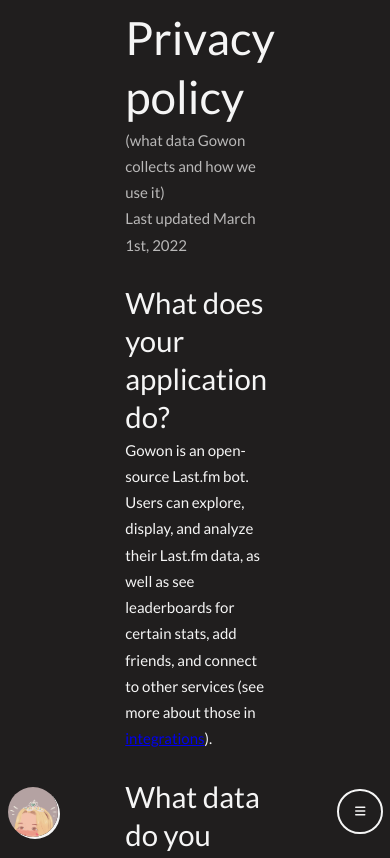
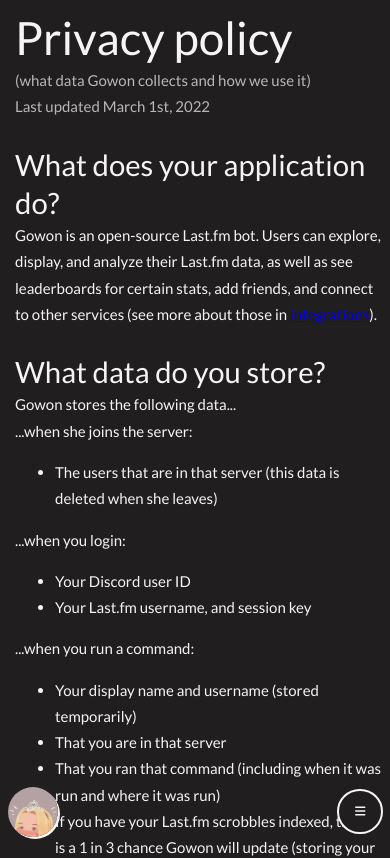
Before and after one commit to gowon-bot/gowon.ca, a React (Create React App) app: page /privacy in a window 390 px wide. Shown: the top 858 px of the page. Built offline with nearby package versions, Linux system fonts and the light colour scheme; no server answers.

Commit message:
Fix privacy policy page on mobile

```diff
--- a/src/pages/legalStuff/PrivacyPolicyPage.scss
+++ b/src/pages/legalStuff/PrivacyPolicyPage.scss
@@ -1,3 +1,7 @@
+$mobile-width: 40em;
+
 .content {
-  width: 40%;
+  @media only screen and (min-width: $mobile-width) {
+    width: 40%;
+  }
 }
--- a/src/pages/legalStuff/PrivacyPolicyPage.tsx
+++ b/src/pages/legalStuff/PrivacyPolicyPage.tsx
@@ -36,7 +36,7 @@ export const PrivacyPolicyPage: React.FunctionComponent = () => {
             <p>...when she joins the server:</p>
             <ul>
               <li>
-                The users that in that server (this data is deleted when she
+                The users that are in that server (this data is deleted when she
                 leaves)
               </li>
             </ul>
```
